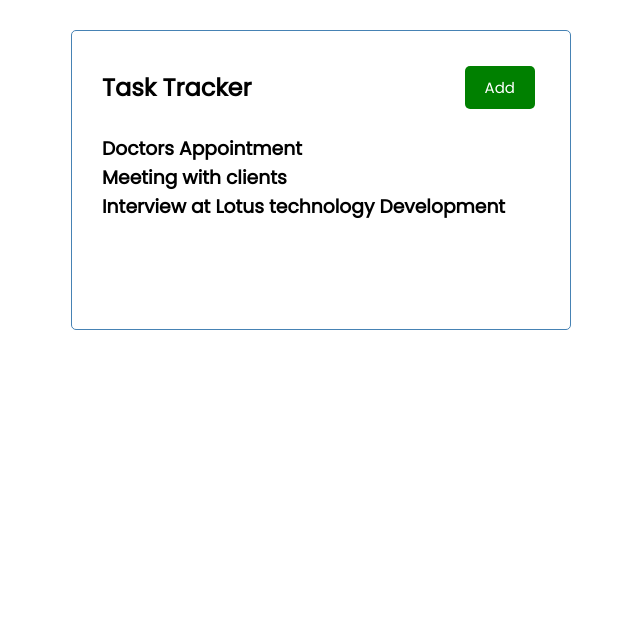
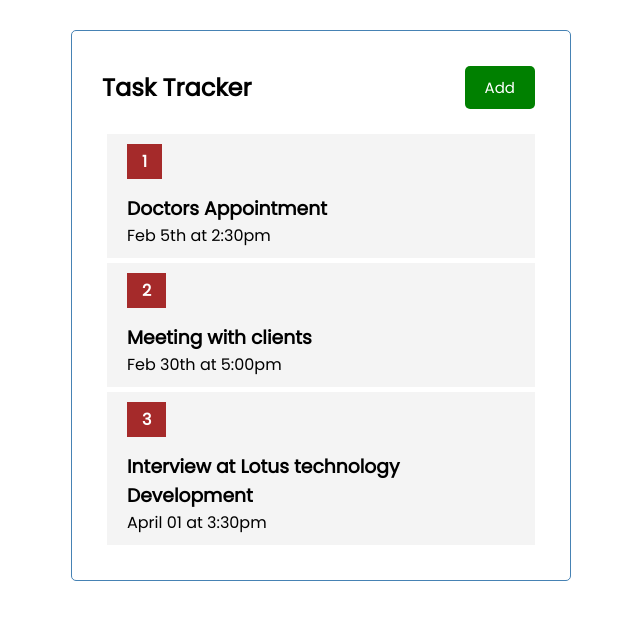
Before and after one commit to SheikhRashed/Task-Tracker, a React (Create React App) app: page / in a window 1280 px wide. Shown: the top 620 px of the page, without its empty margins (319-959 px from the left). Built offline with nearby package versions, Linux system fonts and the light colour scheme.

Commit message:
Task Component

```diff
--- /dev/null
+++ b/src/components/Task.js
@@ -0,0 +1,25 @@
+import React from 'react';
+
+const Task = ({ task }) => {
+  return (
+    <div className='task'>
+      <span
+        className='bold'
+        style={{
+          fontWeight: 'bold',
+          backgroundColor: 'brown',
+          color: '#fff',
+          padding: '5px 15px',
+          display: 'inline-block',
+          marginBottom: '15px',
+        }}
+      >
+        {task.id}
+      </span>
+      <h3>{task.text}</h3>
+      <p>{task.day}</p>
+    </div>
+  );
+};
+
+export default Task;
--- a/src/components/Tasks.js
+++ b/src/components/Tasks.js
@@ -1,10 +1,16 @@
 import React from 'react';
 
+// component
+import Task from './Task';
 function Tasks({ tasks }) {
   return (
     <>
+      {/* {tasks.map((task) => (
+        <h3 key={task.id}>{task.text}</h3>
+      ))} */}
+
       {tasks.map((task) => (
-        <h3 key={task.id}>{task.text}</h3>
+        <Task key={task.id} task={task} />
       ))}
     </>
   );
```
